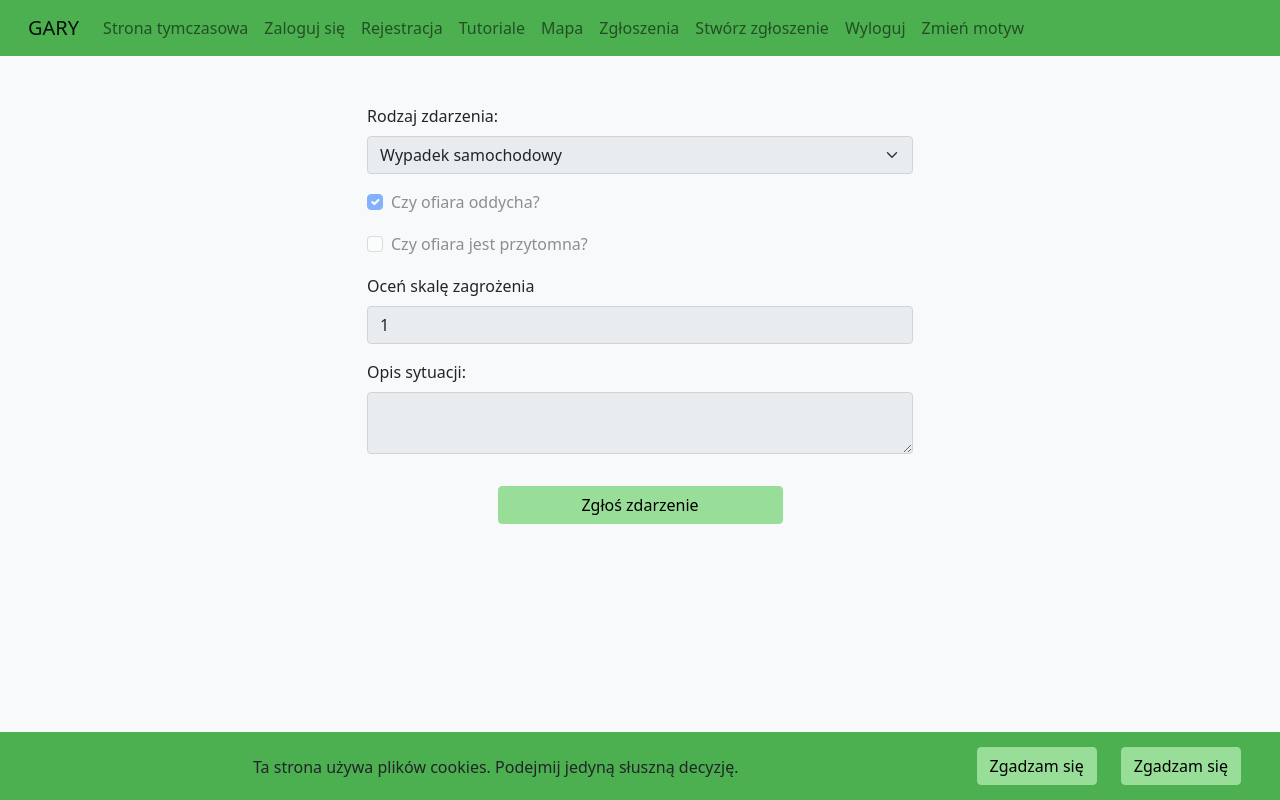
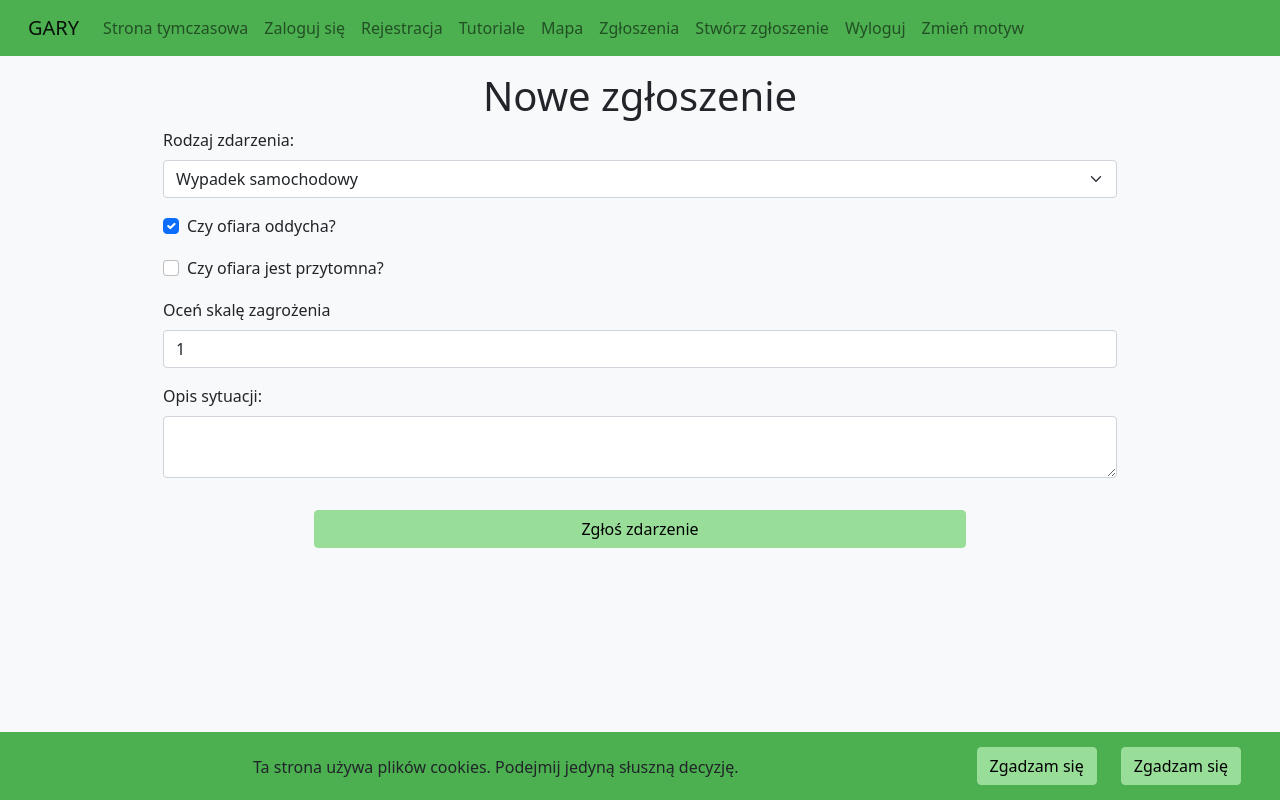
Before and after one commit to pjwstkIOprojekt/webclient, a React (Create React App) app: page /report/1 in a window 1280 px wide. Built offline with nearby package versions, Linux system fonts and the light colour scheme.

Commit message:
Updated new report form

```diff
--- a/public/css/style.css
+++ b/public/css/style.css
@@ -13,6 +13,7 @@
     --dark-nav: #a37600;
     --light-nav: #4caf50;
     --required: #ff0000;
+    --page-height: 94vh;
 }
 
 /* Dark themes */
@@ -152,7 +153,7 @@
     display: flex;
     flex-direction: column;
     justify-content: center;
-    min-height: 94vh;
+    min-height: var(--page-height);
 }
 
 .navbar
@@ -166,7 +167,7 @@
 .leaflet-container
 {
     position: fixed;
-    min-height: 94vh;
+    min-height: var(--page-height);
     right: 0;
     width: 65%;
 }
--- a/src/App.tsx
+++ b/src/App.tsx
@@ -46,8 +46,8 @@ const App = () => {
         <Route path="/tutorial/:tutorialId" element={<Tutorial />} />
         <Route path="/map" element={<MapView center={[52.222, 21.015]} initialZoom={12} />} />
         <Route path="/reports" element={<ReportsList />} />
-        <Route path="/report/:reportId" element={<CreateReport disabled />} />
-        <Route path="/newreport" element={<CreateReport />} />
+        <Route path="/report/:reportId" element={<CreateReport />} />
+        <Route path="/newreport" element={<MapView center={[52.222, 21.015]} initialZoom={12} element={<CreateReport />} />} />
       </Routes>
       <CookieConsent debug />
     </BrowserRouter>
--- a/src/components/content/report/CreateReport.tsx
+++ b/src/components/content/report/CreateReport.tsx
@@ -1,5 +1,5 @@
 import { useState, FormEvent } from "react";
-import { Container, Form, Row } from "react-bootstrap";
+import { Form, Row } from "react-bootstrap";
 import FormSelect from "../../fragments/FormSelect";
 import FormCheck from "../../fragments/FormCheck";
 import FormControl from "../../fragments/FormControl";
@@ -14,11 +14,7 @@ const accidentTypes = [
   "Wypadek samochodowy"
 ];
 
-interface Props {
-  disabled?: boolean
-}
-
-const CreateReport = (props: Readonly<Props>) => {
+const CreateReport = () => {
   const [type, setType] = useState(4);
   const [breath, setBreath] = useState(true);
   const [cons, setCons] = useState(false);
@@ -30,28 +26,27 @@ const CreateReport = (props: Readonly<Props>) => {
   };
 
   return (
-    <Container className="mt-5">
     <Form onSubmit={handleSubmit}>
+      <h1 className="text-center mt-3">Nowe zgłoszenie</h1>
       <Row className="justify-content-center mb-3">
-          <FormSelect id="type" onChange={e => setType(parseInt(e.target.value))} value={type} className="w-50" label="Rodzaj zdarzenia:" options={accidentTypes} disabled={props.disabled} />
+        <FormSelect id="type" onChange={e => setType(parseInt(e.target.value))} value={type} className="w-75" label="Rodzaj zdarzenia:" options={accidentTypes} />
       </Row>
       <Row className="justify-content-center mb-3 ml-2">
-          <FormCheck id="isBreathing" onChange={e => setBreath(!breath)} value={breath} className="w-50" label="Czy ofiara oddycha?" disabled={props.disabled} />
+        <FormCheck id="isBreathing" onChange={e => setBreath(!breath)} value={breath} className="w-75" label="Czy ofiara oddycha?" />
       </Row>
       <Row className="justify-content-center mb-3">
-          <FormCheck id="isConscious" onChange={e => setCons(!cons)} value={cons} className="w-50" label="Czy ofiara jest przytomna?" disabled={props.disabled} />
+        <FormCheck id="isConscious" onChange={e => setCons(!cons)} value={cons} className="w-75" label="Czy ofiara jest przytomna?" />
       </Row>
       <Row className="justify-content-center mb-3">
-          <FormControl id="dangerRating" onChange={e => setRating(parseInt(e.target.value))} value={rating} className="w-50" label="Oceń skalę zagrożenia" type="number" disabled={props.disabled} />
+        <FormControl id="dangerRating" onChange={e => setRating(parseInt(e.target.value))} value={rating} className="w-75" label="Oceń skalę zagrożenia" type="number" />
       </Row>
       <Row className="justify-content-center mb-3">
-          <FormTextArea id="description" onChange={e => setDesc(e.target.value)} value={desc} className="w-50" label="Opis sytuacji:" disabled={props.disabled} />
+        <FormTextArea id="description" onChange={e => setDesc(e.target.value)} value={desc} className="w-75" label="Opis sytuacji:" />
       </Row>
       <Row className="justify-content-center mb-5">
-          <Button className="mt-3 w-25" type="submit" text="Zgłoś zdarzenie" />
+        <Button className="mt-3 w-50" type="submit" text="Zgłoś zdarzenie" />
       </Row>
     </Form>
-    </Container>
   );
 };
 
```
Lines whose indentation alone changed are shown as unchanged.
